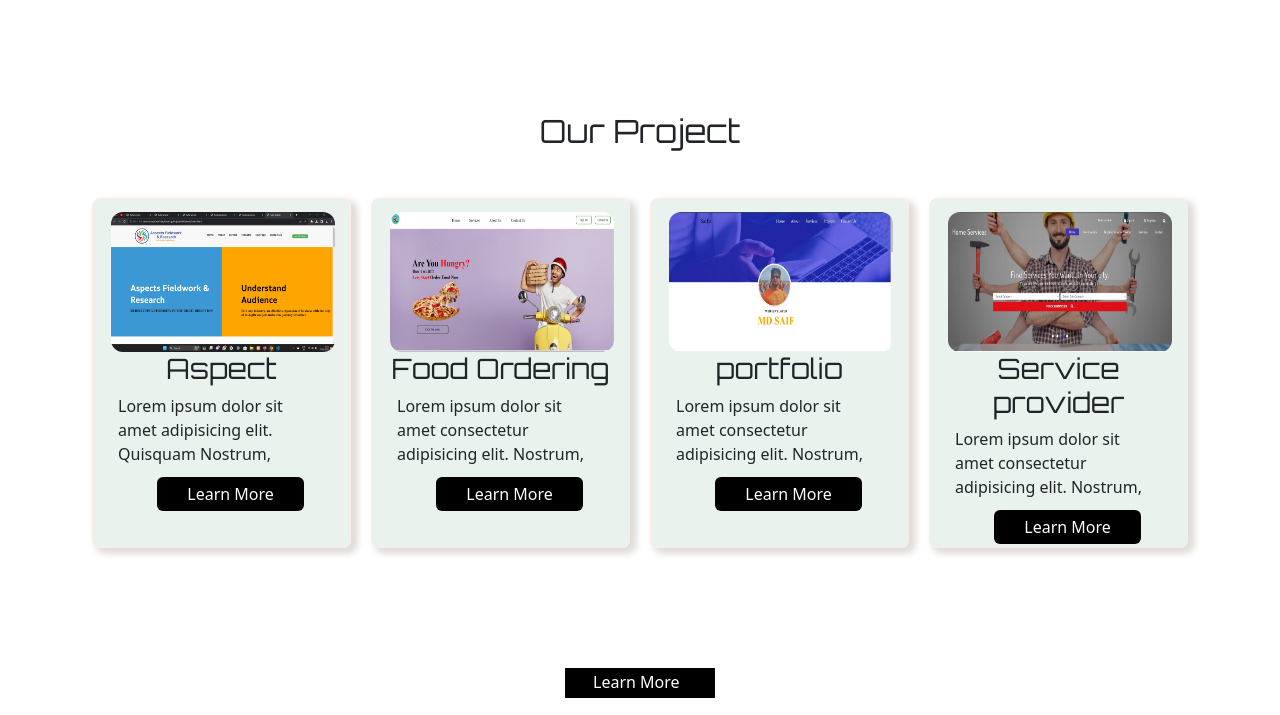
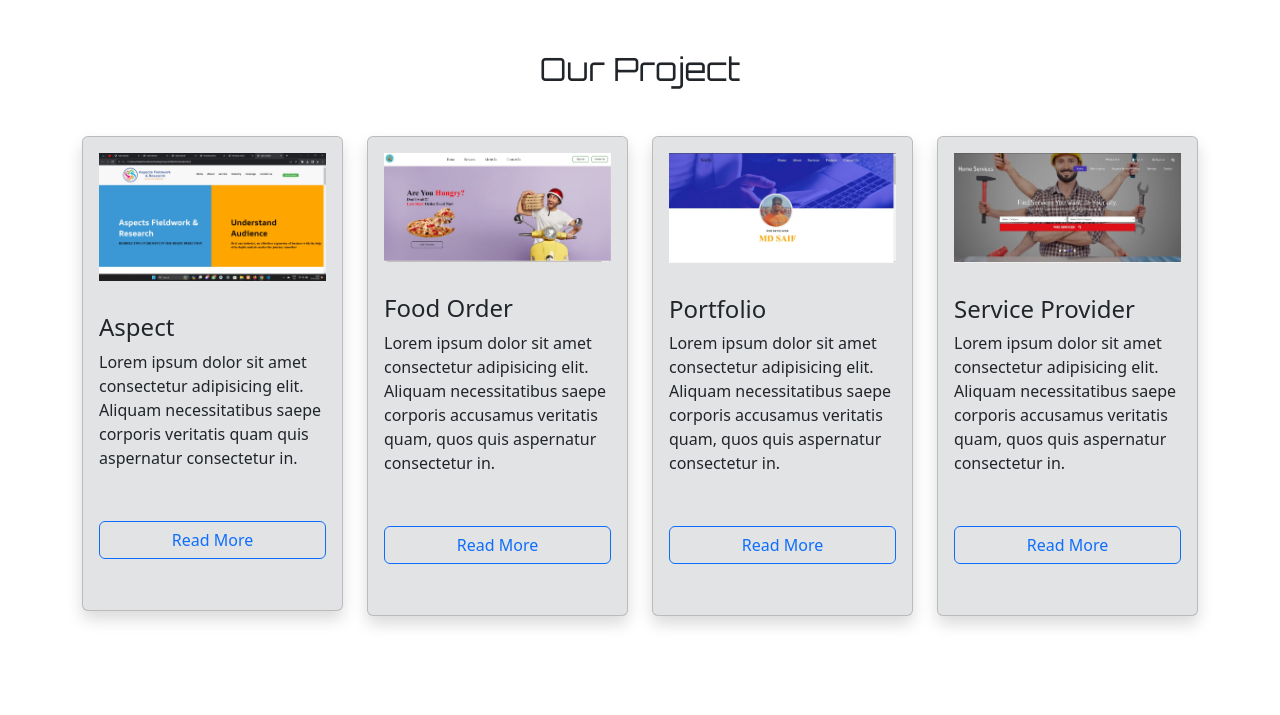
Before and after one commit to mdsaif123/saifu-portfolio1, a plain HTML site: page index.html in a window 1280 px wide. Shown: the part 1865-2580 px from the top of the page. Drawn offline with nearby package versions, Linux system fonts and the light colour scheme; a web font is replaced by a local one.

Commit message:
card-update

```diff
--- a/index.html
+++ b/index.html
@@ -10,6 +10,7 @@
     integrity="sha512-z3gLpd7yknf1YoNbCzqRKc4qyor8gaKU1qmn+CShxbuBusANI9QpRohGBreCFkKxLhei6S9CQXFEbbKuqLg0DA=="
     crossorigin="anonymous" <link rel="preconnect" href="https://fonts.googleapis.com">
     <link rel="stylesheet" href="https://unpkg.com/aos@next/dist/aos.css" />
+    <link href="https://cdn.jsdelivr.net/npm/bootstrap@5.3.2/dist/css/bootstrap.min.css" rel="stylesheet" integrity="sha384-T3c6CoIi6uLrA9TneNEoa7RxnatzjcDSCmG1MXxSR1GAsXEV/Dwwykc2MPK8M2HN" crossorigin="anonymous">
   <link rel="preconnect" href="https://fonts.gstatic.com" crossorigin>
 
 
@@ -72,7 +73,7 @@
   <!-- <h3 style="text-align: center; font-size: 30px;">about</h3> -->
 
   <div id="about">
-    <i id="btn" class="fa-solid fa-circle-half-stroke"></i>
+
     <img  src="saif4.jpg" alt="">
     <h2>Hii,I'm <span class="sname">Md Saif</span> </h2>
     <h3>Software Engineer || Python developer</h3>
@@ -90,11 +91,12 @@
     </div>
 
 
-    <div class="bt2">
+    <div class="bt2 ">
       <a class="cv" href="saif.jpg" download></i> Download CV</a>
       <button id="follow" class="bt" href="#contact">follow+</button>
     </div>
   </div>
+
 
 
 
@@ -108,12 +110,13 @@
       </div>
       <div class="skill-right">
         <h2 data-aos="zoom-in">About Me</h2>
-        <p data-aos="zoom-in">Lorem ipsum, dolor sit amet consectetur adipisicing elit. Iste aut eius error, ipsa minima nemo animi quam
-          sequi voluptates natus, praesentium dolorem ab sint similique .</p>
+        <p data-aos="zoom-in">Lorem ipsum, dolor sit amet s error, ipsa minima nemo animi quam
+          sequi voluptates natus, praesentium similique .</p>
         <p data-aos="zoom-in" class="p1">Lorem ipsum, dolor sit amet consectetur adipisicing elit. Iste aut eius error, ipsa minima nemo
-          animi quam sequi voluptates natus, praesentium dolorem ab sint similique ea consequatur porro, fuga quos
+          animi quam sequi voluptates  consequatur porro, fuga quos
           corporis quis.</p>
-          <a href="saif.jpg" download >Download CV</a>
+          <a href="saif.jpg" download> Download CV</a>
+
 
       </div>
     </div>
@@ -127,7 +130,7 @@
         <div  id="new-container" >
         <div class="left1">
 
-        <h3 data-aos="fade-up" >Skiils</h3>
+        <h3 data-aos="fade-up" class="text-center" >Skiils</h3>
         <li data-aos="fade-up"><h4>Html</h4>
           <span data-aos="fade-up" class="bar"> <span class="html"></span></span>
         </li>
@@ -157,8 +160,8 @@
 
 
   <div id="project">
-    <h2 class="h2">Our Project</h2>
-    <div class="container">
+    <h2 class="h2 text-center mt-2 mb-5">Our Project</h2>
+    <!-- <div class="container">
 
       <div data-aos="fade-up" class="project-card"  >
         <img src="ntech.jpg" alt="">
@@ -193,8 +196,56 @@
     </div>
     <div data-aos="fade-up" class="project-load-more"><a href="https://www.google.com/">Learn More</a></div>
 
+  </div> -->
+
+  <div class="container">
+    <div class="row">
+      <div class="col-md-6 col-lg-3">
+      <div data-aos="fade-up"  class="card shadow mb-4 bg-secondary-subtle">
+        <img src="ntech.jpg"  class=" p-3 ">
+        <div class="card-body">
+          <h4 class="Card-title">Aspect</h4>
+          <p class="Card-text">Lorem ipsum dolor sit amet consectetur adipisicing elit. Aliquam necessitatibus saepe corporis veritatis quam quis aspernatur consectetur in.</p>
+          <button class="btn btn-outline-primary w-100"> Read More</button>
+        </div>
+      </div>
+    </div>
+    <div class="col-md-6 col-lg-3">
+      <div  data-aos="fade-up" class="card shadow mb-4 bg-secondary-subtle">
+        <img src="food.jpg" class=" p-3 ">
+        <div class="card-body">
+          <h4 class="Card-title">Food Order</h4>
+          <p class="Card-text">Lorem ipsum dolor sit amet consectetur adipisicing elit. Aliquam necessitatibus saepe corporis accusamus veritatis quam, quos quis aspernatur consectetur in.</p>
+          <button class="btn btn-outline-primary w-100"> Read More</button>
+        </div>
+      </div>
+    </div>
+    <div class="col-md-6 col-lg-3">
+      <div data-aos="fade-up" class="card shadow mb-4 bg-secondary-subtle">
+        <img src="portfolio.jpg" class=" p-3 ">
+        <div class="card-body">
+          <h4 class="Card-title">Portfolio</h4>
+          <p class="Card-text">Lorem ipsum dolor sit amet consectetur adipisicing elit. Aliquam necessitatibus saepe corporis accusamus veritatis quam, quos quis aspernatur consectetur in.</p>
+          <button class="btn btn-outline-primary w-100"> Read More</button>
+        </div>
+      </div>
+    </div>
+    <div class="col-md-6 col-lg-3">
+      <div data-aos="fade-up" class="card shadow mb-4 bg-secondary-subtle">
+        <img src="home.jpg" class=" p-3 ">
+        <div class="card-body">
+          <h4 class="Card-title">Service Provider</h4>
+          <p class="Card-text">Lorem ipsum dolor sit amet consectetur adipisicing elit. Aliquam necessitatibus saepe corporis accusamus veritatis quam, quos quis aspernatur consectetur in.</p>
+          <button class="btn btn-outline-primary w-100"> Read More</button>
+        </div>
+      </div>
+    </div>
+
+
+
+
+    </div>
   </div>
-
 
 
 
@@ -204,7 +255,7 @@
       <h5> Contact Us</h5>
 
       <form>
-        <div class="mx-5">
+        <div class="mx-2">
           <label for="exampleInputEmail1" class="form-label">Enter your name</label>
           <input data-aos="fade-right" type="text" class="form-control" id="exampleInputEmail1" aria-describedby="emailHelp">
           <div id="emailHelp" class="form-text"></div>
@@ -216,8 +267,7 @@
           <label for="exampleInputEmail1" class="form-label"> Enter your Address </label>
           <input data-aos="fade-left" type="text" class="form-control" id="exampleInputEmail1" aria-describedby="emailHelp">
           <label for="exampleInputEmail1" class="form-label"> Enter Msg</label>
-          <input type="text" class="form-control" id="exampleInputEmail1" aria-describedby="emailHelp">
-          <div id="emailHelp" class="form-text"></div>
+          <textarea class="form-control" name="" id="" cols="30" rows="3"></textarea>
           <button style="width: 100%" type="submit" class="btn btn-primary ">Send </button>
         </div>
 
--- a/phone.css
+++ b/phone.css
@@ -1,5 +1,5 @@
 
-body {
+body,html{
   overflow-x: hidden;
 }
 
@@ -119,7 +119,7 @@ padding: 2px 10px;
 /* <!-- skills & qualification section --> */
 #skills{
   width: 100vw;
-  height: 55vh;
+  height: 50vh;
 
 }
 .container-skill{
@@ -200,7 +200,7 @@ padding: 10px;
  -webkit-box-direction: normal;
      -ms-flex-direction: column;
          flex-direction: column;
- height: 100vh;
+ height: 65vh;
  }
   .left1{
    width: 90%;
@@ -218,6 +218,18 @@ margin-right: 250px;
   }
   .s-right img{
    width: 300px;
-   padding: 20px;
+   display: block;
+   margin: auto;
+   margin-top: 25px;
 
   }
+  #project{
+    height: 300vh;
+  }
+  .contact-card{
+    margin-top: 150vh;
+    margin-bottom: 100px;
+  }
+  .bt2{
+    margin-left: 55px;
+  }
--- a/style.css
+++ b/style.css
@@ -92,83 +92,8 @@ h3 {
 #about h2 {
   color: rgb(0, 0, 0);
 }
-.card-body {
-  position: relative;
-  /* left: 5%; */
-  background-color: rgb(206, 234, 222);
-  border-bottom-left-radius: 5px;
-  border-bottom-right-radius: 5px;
-  height: 40vh;
-}
-.card1 {
-  margin: 20px;
-  height: 50vh;
-}
 
-.container {
-  width: 100vw;
-  height: 60vh;
-  display: -webkit-box;
-  display: -ms-flexbox;
-  display: flex;
-  word-wrap: wrap;
-}
-.h2 {
-  text-align: center;
-  margin: 15px;
-  padding: 30px;
-  font-family: orbitron;
-}
 
-.project-card {
-  background-color: rgba(215, 231, 222, 0.55);
-  -webkit-box-shadow: 5px 4px 6px 2px rgb(225, 222, 217);
-  box-shadow: 5px 4px 6px 2px rgb(225, 222, 217);
-  border: 0.5px solid rgb(255, 234, 234);
-  width: 300px;
-  height: 350px;
-  /* background-color: rgb(212, 71, 71); */
-  border-radius: 8px;
-  margin: 10px;
-  -webkit-transition: 0.4s all ease-in;
-  -o-transition: 0.4s all ease-in;
-  transition: 0.4s all ease-in;
-}
-.project-card img {
-  position: relative;
-  margin-left: 7%;
-  margin-top: 5%;
-  border-radius: 12px;
-  width: 87%;
-  height: 140px;
-}
-.project-card h2 {
-  position: relative;
-  margin-top: 4%;
-  margin-left: 13%;
-}
-.project-card p {
-  padding: 0px 25px;
-}
-.project-card a {
-  position: relative;
-  left: 25%;
-  margin-top: 1%;
-  background-color: black;
-  padding: 6px 30px;
-  text-decoration: none;
-  color: white;
-  border-radius: 6px;
-  width: 20%;
-}
-.project-card a:hover {
-  background-color: grey;
-}
-.project-card:hover {
-  -webkit-transform: scale(1.05);
-  -ms-transform: scale(1.05);
-  transform: scale(1.05);
-}
 .bt2 {
   margin-left: 39%;
 }
@@ -200,7 +125,7 @@ h5 {
 footer {
   background-color: #000000;
   height: 100px;
-  margin-top: 50px;
+  margin-top: 160px;
 }
 footer p {
   text-align: center;
@@ -492,3 +417,7 @@ h2 {
     }
   }
 }
+
+.row img{
+  width: 100%;
+}
```
